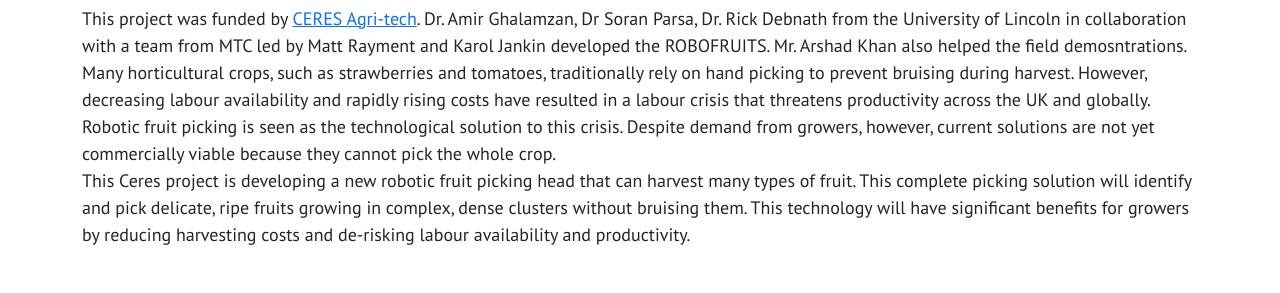
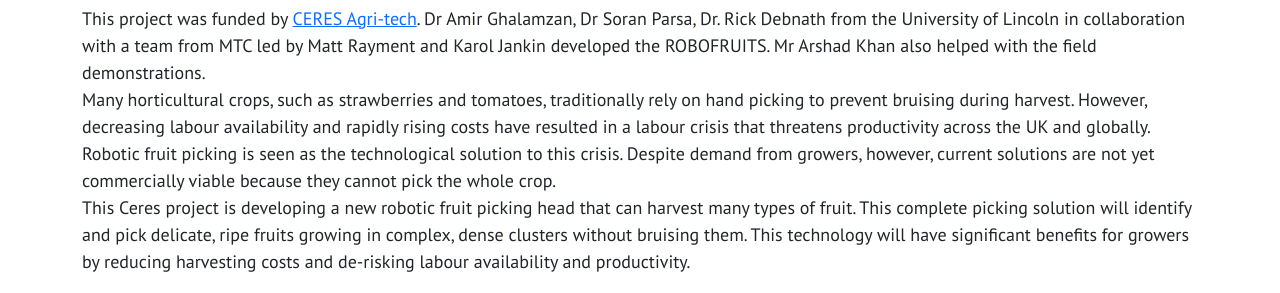
Before and after one commit to intmanlab/intmanlab.github.io, a plain HTML site: page index.html in a window 1280 px wide. Shown: the part 470-763 px from the top of the page. Drawn offline with nearby package versions, Linux system fonts and the light colour scheme.

Commit message:
uodated index html

```diff
--- a/index.html
+++ b/index.html
@@ -55,7 +55,7 @@
                 </div>
                 <p>
                     This project was funded by <a href="https://www.ceresagritech.org/projects/robotic-fruit-picking" >CERES Agri-tech</a>.
-                    Dr. Amir Ghalamzan, Dr Soran Parsa, Dr. Rick Debnath from the University of Lincoln in collaboration with a team from MTC led by Matt Rayment and Karol Jankin developed the ROBOFRUITS. Mr. Arshad Khan also helped the field demosntrations.
+                    Dr Amir Ghalamzan, Dr Soran Parsa, Dr. Rick Debnath from the University of Lincoln in collaboration with a team from MTC led by Matt Rayment and Karol Jankin developed the ROBOFRUITS. Mr Arshad Khan also helped with the field demonstrations.
                     <br> Many horticultural crops, such as strawberries and tomatoes, traditionally rely on hand picking to prevent bruising during harvest. However, decreasing labour availability and rapidly rising costs have resulted in a labour crisis that threatens productivity across the UK and globally. Robotic fruit picking is seen as the technological solution to this crisis. Despite demand from growers, however, current solutions are not yet commercially viable because they cannot pick the whole crop.<br>
                     This Ceres project is developing a new robotic fruit picking head that can harvest many types of fruit. This complete picking solution will identify and pick delicate, ripe fruits growing in complex, dense clusters without bruising them. This technology will have significant benefits for growers by reducing harvesting costs and de-risking labour availability and productivity.
                 </p>
```
